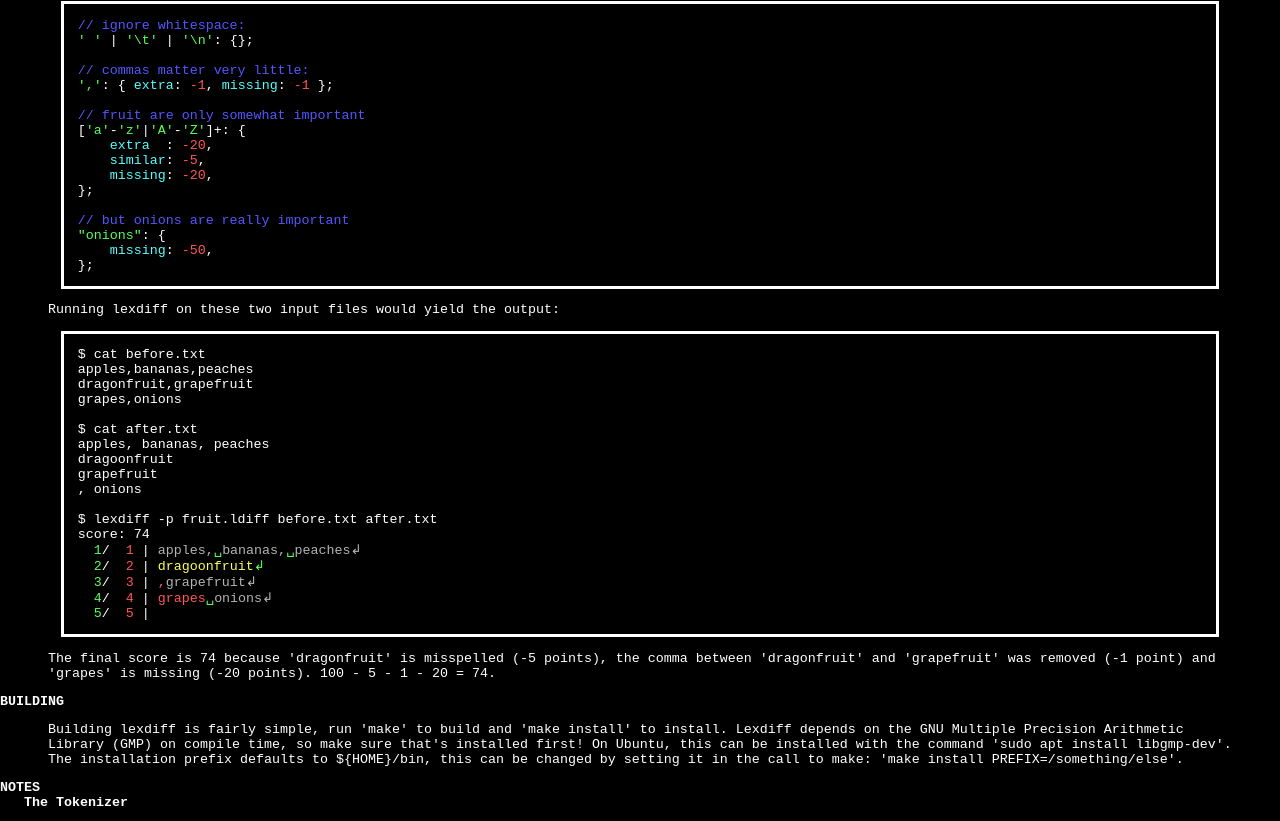
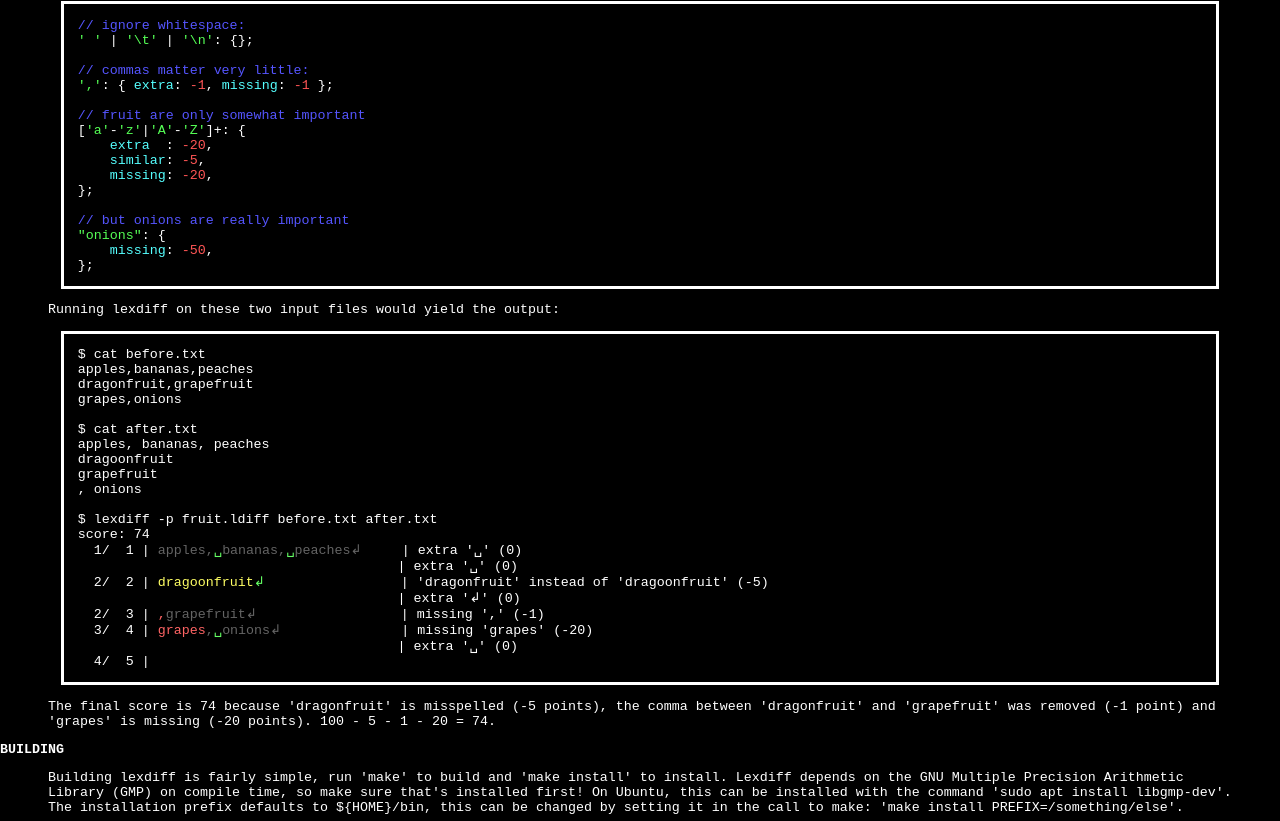
Before and after one commit to ZanderThannhauser/lexdiff, a plain HTML site: page docs/index.html in a window 1280 px wide. Shown: the part 1328-2149 px from the top of the page. Drawn offline with Linux system fonts and the light colour scheme.

Commit message:
updated example output to show new edit-script column

```diff
--- a/docs/index.html
+++ b/docs/index.html
@@ -35,6 +35,7 @@
         padding: 1em;
         border: solid;
         border-color: white;
+        white-space:pre-wrap
     }
     h1 {
         margin-left: -0.5in;
@@ -236,11 +237,14 @@ grapefruit
 
 $ lexdiff -p fruit.ldiff before.txt after.txt
 score: 74
-  <span style="color:#5F5">1</span>/  <span style="color:#F55">1</span> | <span style="color:#B4B4B4">apples,</span><span style="color:#5F5">␣</span><span style="color:#B4B4B4">bananas,</span><span style="color:#5F5">␣</span><span style="color:#B4B4B4">peaches↲</span>
-  <span style="color:#5F5">2</span>/  <span style="color:#F55">2</span> | <span style="color:#FF5">dragoonfruit</span><span style="color:#5F5">↲</span>
-  <span style="color:#5F5">3</span>/  <span style="color:#F55">3</span> | <span style="color:#F55">,</span><span style="color:#B4B4B4">grapefruit↲</span>
-  <span style="color:#5F5">4</span>/  <span style="color:#F55">4</span> | <span style="color:#F55">grapes</span><span style="color:#5F5">␣</span><span style="color:#B4B4B4">onions↲</span>
-  <span style="color:#5F5">5</span>/  <span style="color:#F55">5</span> |
+  1/  1 | <span style="color:#646464">apples,</span><span style="color:#64FF64">␣</span><span style="color:#646464">bananas,</span><span style="color:#64FF64">␣</span><span style="color:#646464">peaches</span><span style="color:#646464">↲</span>     | extra '␣' (0)
+                                        | extra '␣' (0)
+  2/  2 | <span style="color:#FFFF64">dragoonfruit</span><span style="color:#64FF64">↲</span>                 | 'dragonfruit' instead of 'dragoonfruit' (-5)
+                                        | extra '↲' (0)
+  2/  3 | <span style="color:#FF6464">,</span><span style="color:#646464">grapefruit↲</span>                  | missing ',' (-1)
+  3/  4 | <span style="color:#FF6464">grapes</span><span style="color:#646464">,</span><span style="color:#64FF64">␣</span><span style="color:#646464">onions↲</span>               | missing 'grapes' (-20)
+                                        | extra '␣' (0)
+  4/  5 |
 </code></pre>
 
                     <p> The final score is 74 because 'dragonfruit' is
```
